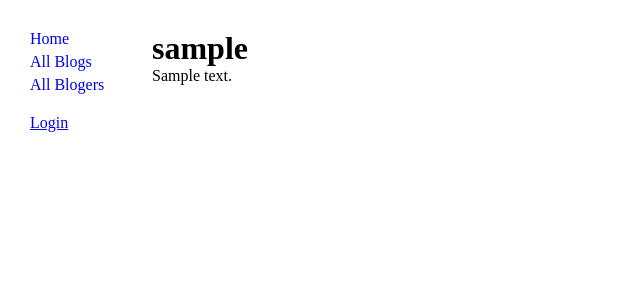
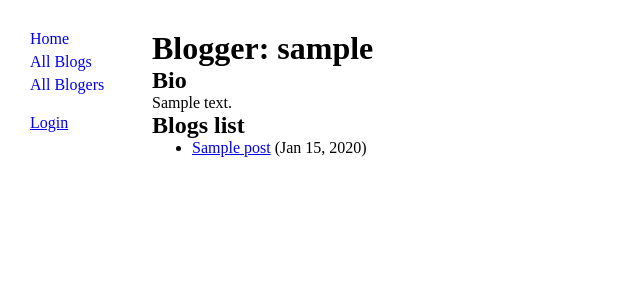
Before and after one commit to GiYmon/mozilla_assasment, a Django app: page /blog/blogger/1/ in a window 1280 px wide. Shown: the top 300 px of the page, without its empty margins (0-640 px from the left). Run offline with Django 4.2, Linux system fonts and the light colour scheme; tables that the repository leaves empty hold one stand-in row (values such as "Sample post").

Commit message:
add author's posts in detail view

```diff
--- a/blog/models.py
+++ b/blog/models.py
@@ -6,7 +6,7 @@ from django.urls import reverse
 class Post(models.Model):
     title = models.CharField(max_length=255)
     description = models.TextField()
-    author = models.ForeignKey("Author", on_delete=models.CASCADE)
+    author = models.ForeignKey("Author", on_delete=models.CASCADE, related_name="posts")
     post_date = models.DateTimeField(auto_now_add=True)
 
     def __str__(self) -> str:
--- a/blog/views.py
+++ b/blog/views.py
@@ -1,3 +1,5 @@
+from typing import Any
+
 from django.views.generic import DetailView, ListView, TemplateView
 
 from .models import Author, Post
@@ -31,3 +33,8 @@ class AuthorDetailView(DetailView):
     model = Author
     template_name = "author/detail.html"
     queryset = Author.objects.all()
+
+    def get_context_data(self, **kwargs: Any) -> dict[str, Any]:
+        context = super().get_context_data(**kwargs)
+        context["posts"] = self.object.posts.all()
+        return context
--- a/templates/author/detail.html
+++ b/templates/author/detail.html
@@ -1,7 +1,17 @@
 {% extends "_base.html" %}
 {% block title %}{{ author.user.username }}{% endblock title %}
 {% block content %}
-    <h1>{{ author.user.username }}</h1>
+    <h1>Blogger: {{ author.user.username }}</h1>
+    <h2>Bio</h2>
     <p>{{ author.bio }}</p>
+    <h2>Blogs list</h2>
+    <ul>
+        {% for post in posts %}
+        <li>
+            <a href="{% url 'post-detail' post.pk %}">{{ post.title }}</a> ({{ post.post_date|date:"M d, Y" }})
+        </li>
+        {% endfor %}
+    </ul>
+
 
 {% endblock content %}
```
Also changed, not shown: blog/factories.py (+10 -1 lines), blog/tests/test_views.py (+8 -4 lines).
